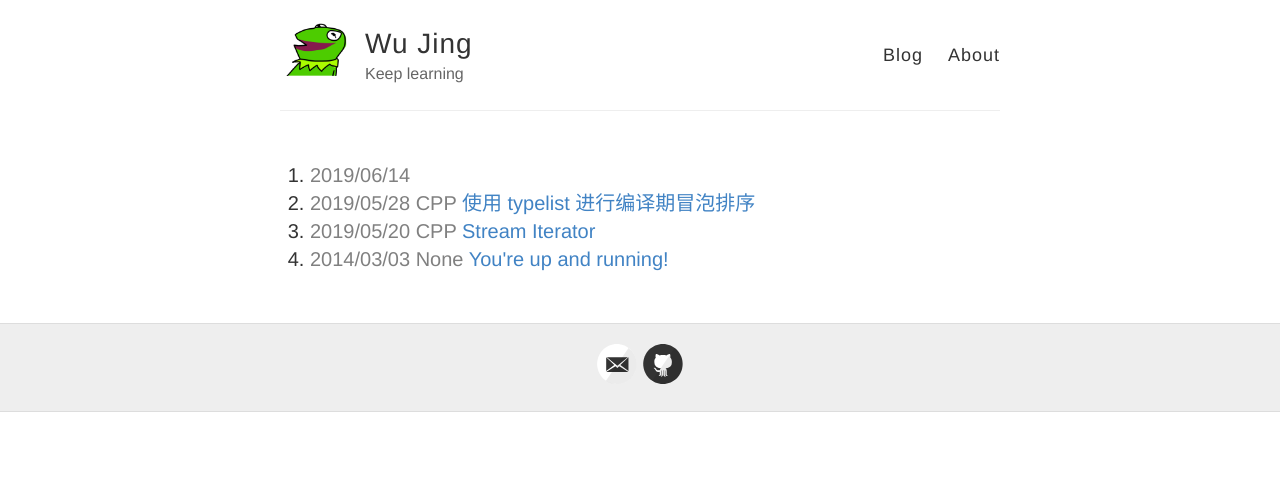
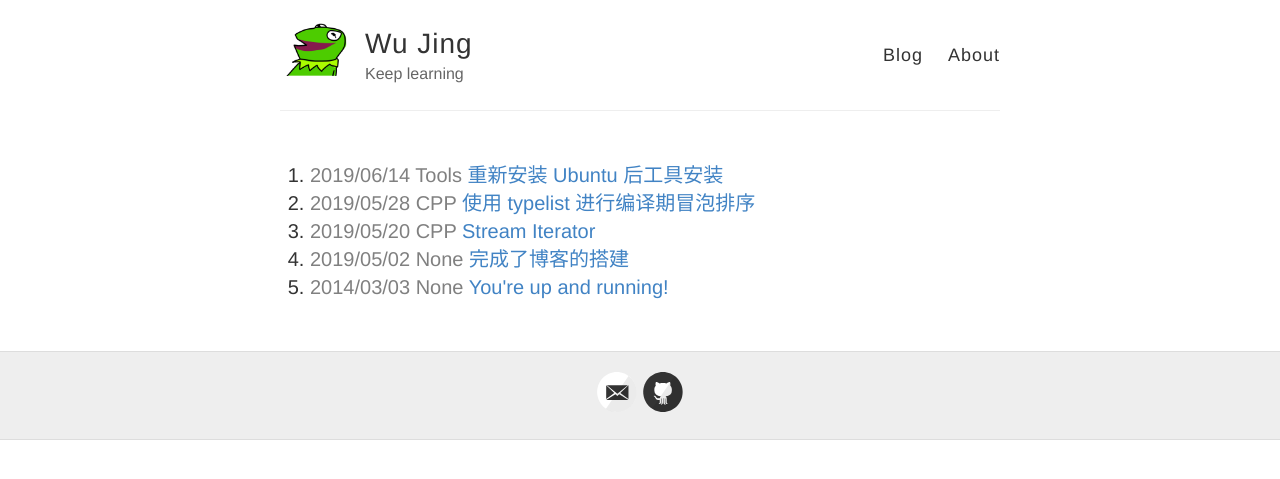
Before and after one commit to wujinggrt/WuJing.github.io, a Jekyll site: the page built from index.html, in a window 1280 px wide. Shown: the top 479 px of the page. Built offline with Jekyll 4.4.1, drawn with Linux system fonts in a browser that asks for light colours; some of the changed lines change nothing that is shown.

Commit message:
Ubuntu tools conf

```diff
--- a/_posts/others/2019-5-2-CompletedBlog.md
+++ b/_posts/others/2019-5-2-CompletedBlog.md
@@ -1,7 +1,7 @@
 ---
 layout: post
 title: 完成了博客的搭建
-topic: -
+topic: None
 category: others
 ---
 
--- /dev/null
+++ b/_posts/others/2019-6-14-UbuntuConfigure.md
@@ -0,0 +1,139 @@
+---
+layout: post
+title: 重新安装 Ubuntu 后工具安装
+topic: Tools
+category: Tools
+---
+
+## 删除原来的 ctags
+
+    $ sudo apt-get remove ctags # ctags 的重新安装
+    $ sudo apt-get autoremove
+
+## 安装 ssh
+
+生产 ssh 密钥，使用 github ssh 下载：
+
+    $ ssh-keygen -t rsa -C "wujinggrt@foxmail.com"
+
+需要把 id_rsa.pub 的内容放入 github 账号的 SSH 中才能够使用这个协议，才能够用 SSH 下载 rather than http
+
+## 安装所有需要的工具集
+
+    $ sudo apt-get install git tmux autoconf automake libncurses5-dev python-dev python3-dev libatk1.0-dev libxpm-dev libxt-dev libbonoboui2-dev  cmake  build-essential fonts-powerline nodejs npm clang clang-tools-8 zsh
+
+
+Ubuntu 19-04 是不用重新编译 vim，因为自带 vim 8，需要重新配置 universal-ctags
+
+## plug-vim
+
+    $ curl -fLo ~/.vim/autoload/plug.vim --create-dirs \
+    https://raw.githubusercontent.com/junegunn/vim-plug/master/plug.vim
+
+ctags 还需要注意放 `.root` 文件到工程目录或者 `home` 反正上一级，否则不能正常补全
+
+## YCM 还需要到目录去
+
+    $ python3 install.py --clangd-completer
+
+## clangd 配置
+
+    $ sudo update-alternatives --install /usr/bin/clangd clangd /usr/bin/clangd-8 100
+    $ clangd --version
+
+然后在 `.vimrc` 添加：
+
+    " Let clangd fully control code completion
+    let g:ycm_clangd_uses_ycmd_caching = 0
+    " Use installed clangd, not YCM-bundled clangd which doesn't get updates.
+    let g:ycm_clangd_binary_path = exepath("clangd")
+    let g:ycm_clangd_args = ['-log=verbose', '-pretty']
+
+完成配置
+
+## instant-markdown 配置
+
+    $ sudo npm -g install instant-markdown-d
+
+## zsh 配置
+
+### 替换默认的 shell
+
+    $ chsh -s  $(which zsh)
+
+### zsh 主题 poerlevel10k
+
+    $ git clone https://github.com/romkatv/powerlevel10k.git ~/powerlevel10k
+    $ echo 'source ~/powerlevel10k/powerlevel10k.zsh-theme' >>! ~/.zshrc
+
+## 工具 autojump
+
+    $ git clone git://github.com/wting/autojump.git
+    $ cd autojump
+    $ ./install.py or ./uninstall.py
+
+然后根据提示添加设置到 .zshrc 或者 .bashrc
+
+## 安装 universal-ctags
+
+### 从 github 下载
+
+在上面的工具安装完了之后
+
+    $ git clone https://github.com/universal-ctags/ctags.git # or git@github.com:universal-ctags/ctags.git $ cd ctags
+    $ sudo ./autogen.sh
+    $ ./configure --prefix=/usr/local/universal-ctags
+
+### 编译和安装路径的设置
+
+    $ make -j8
+    $ sudo make install
+    $ sudo rm /usr/bin/ctags
+    $ sudo ln -s /opt/software/universal-ctags/bin/ctags  /usr/bin/ctags
+
+## 编译安装最新版本 vim
+
+Ubuntu 19-04 自带 vim 8，不需要这么麻烦。但是其他如果不是的话，需要这么做。
+
+    $ dpkg -l | grep vim
+    $ sudo apt-get remove vim vim-runtime vim-tiny vim-common
+    $ git clone https://github.com/vim/vim.git # or git@github.com:vim/vim.git
+    $ sudo ./configure --with-features=huge --enable-multibyte --enable-rubyinterp --enable-pythoninterp --enable-python3interp --enable-luainterp --enable-cscope --enable-gui=gtk3 --enable-perlinterp --with-python-config-dir=/usr/lib/python2.7/config-x86_64-linux-gnu/ --with-python3-config-dir=/usr/lib/python3.6/config-3.6m-x86_64-linux-gnu/ --prefix=/usr/local/vim
+    $ sudo make
+    $ sudo make install
+    $ sudo ln -s /usr/local/vim/bin/vim /usr/bin/vim
+    $ sudo ln -s /usr/local/vim/bin/view /usr/bin/view
+
+### 配置解释
+
+* --with-features=huge：支持最大特性
+* --enable-rubyinterp：打开对 ruby 编写的插件的支持
+* --enable-pythoninterp：打开对 python 编写的插件的支持
+* --enable-python3interp：打开对 python3 编写的插件的支持
+* --enable-luainterp：打开对 lua 编写的插件的支持
+* --enable-perlinterp：打开对 perl 编写的插件的支持
+* --enable-multibyte：打开多字节支持，可以在 Vim 中输入中文
+* --enable-cscope：打开对cscope的支持
+* --enable-gui=gtk3 表示生成采用 GNOME3 风格的 gvim
+* --with-python-config-dir=/usr/lib/python2.7/config-x86_64-linux-gnu/ 指定 python 路径
+* --with-python3-config-dir=/usr/lib/python3.6/config-3.6m-x86_64-linux-gnu/ 指定 python3路径
+* --prefix=/usr/local/vim：指定将要安装到的路径
+
+## superuser
+
+    $ sudo passwd # 创建新的超级用户密码
+
+## tmux 的源
+
+    $ git clone git@github.com:gpakosz/.tmux.git
+
+## Chrome 和常用软件，常用 setting
+
+安装 Chrome 安装插件 vimium setupvpn,
+
+从 `Ubuntu Software` 中搜索和安装 `vscode`
+
+从 setting->power 中 blink screnn 选择 never, 取消锁屏
+
+Ubuntu chrome 不能在拓展中安装插件：
+选择左上角的开发者模式，然后按 F5，之后就可以直接拖住安装。
```
